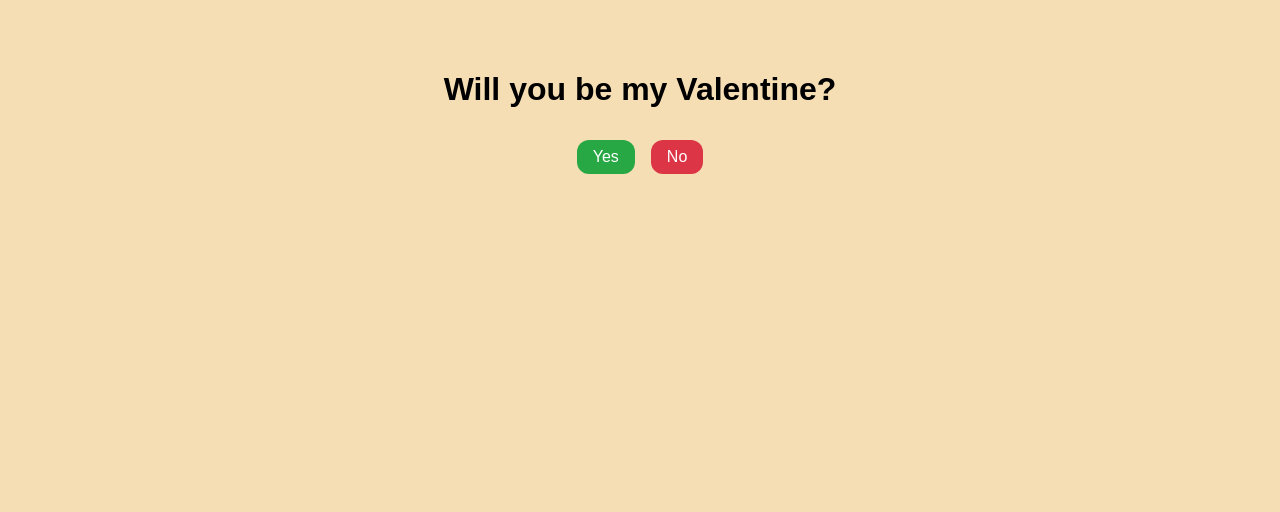
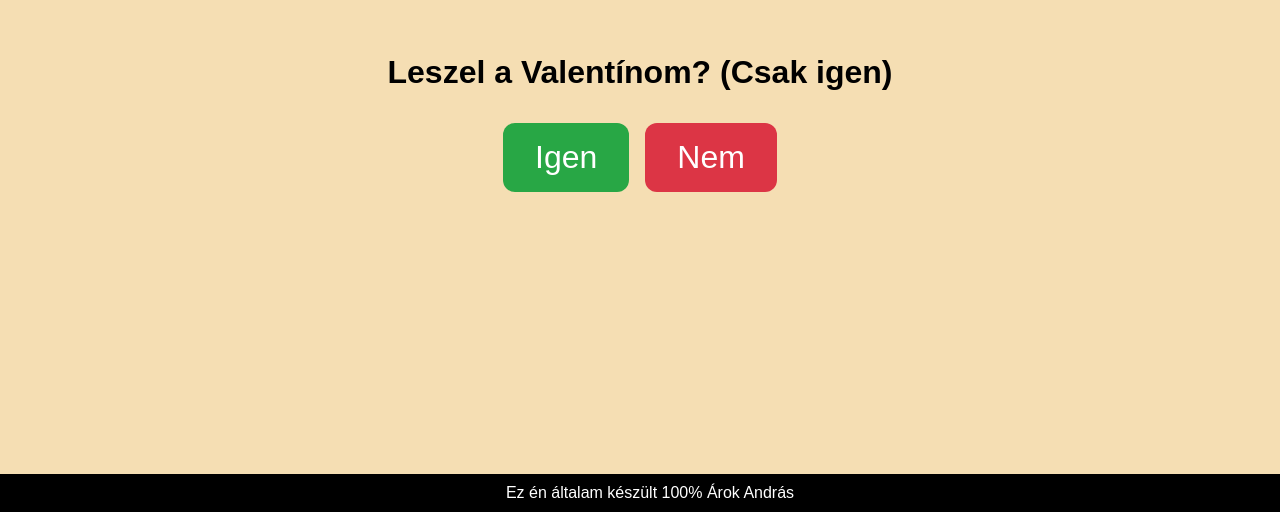
Before and after one commit to A41K/Valentine, a plain HTML site: page index.html in a window 1280 px wide. Shown: the part 288-800 px from the top of the page. Drawn offline with Linux system fonts and the light colour scheme.

Commit message:
Lied twice now

```diff
--- a/index.html
+++ b/index.html
@@ -19,6 +19,7 @@
       color: black;
       font-size: 2rem;
       margin-bottom: 2rem;
+      text-align: center;
     }
     .button-container {
       display: flex;
@@ -26,8 +27,8 @@
       align-items: center;
     }
     button {
-      padding: 0.5rem 1rem;
-      font-size: 1rem;
+      padding: 1rem 2rem;
+      font-size: 2rem;
       border: none;
       border-radius: 12px;
       cursor: pointer;
@@ -44,14 +45,29 @@
       color: white;
       position: relative;
     }
+    .footer {
+    position: fixed;
+    bottom: 0;
+    left: 0;
+    width: 100%;
+    text-align: center;
+    padding: 10px;
+    background-color: #000;
+    color: white;
+}
   </style>
 </head>
 <body>
-  <h1>Will you be my Valentine?</h1>
+  <h1>Leszel a Valentínom? (Csak igen)</h1>
   <div class="button-container">
-    <button id="yesButton" class="yes">Yes</button>
-    <button id="noButton" class="no">No</button>
+    <button id="yesButton" class="yes">Igen</button>
+    <button id="noButton" class="no">Nem</button>
+    <footer class="footer">
+        Ez én általam készült 100% Árok András
+      </footer>
   </div>
+
+
 
   <script>
     const yesButton = document.getElementById('yesButton');
@@ -71,7 +87,7 @@
       const yesButtonRect = yesButton.getBoundingClientRect();
       noButton.style.position = 'absolute';
       noButton.style.top = `${yesButtonRect.top}px`;
-      noButton.style.left = `${yesButtonRect.right + 90}px`;
+      noButton.style.left = `${yesButtonRect.right + 130}px`;
     });
   </script>
 </body>
```
Also changed, not shown: yes.html (+2 -2 lines).
